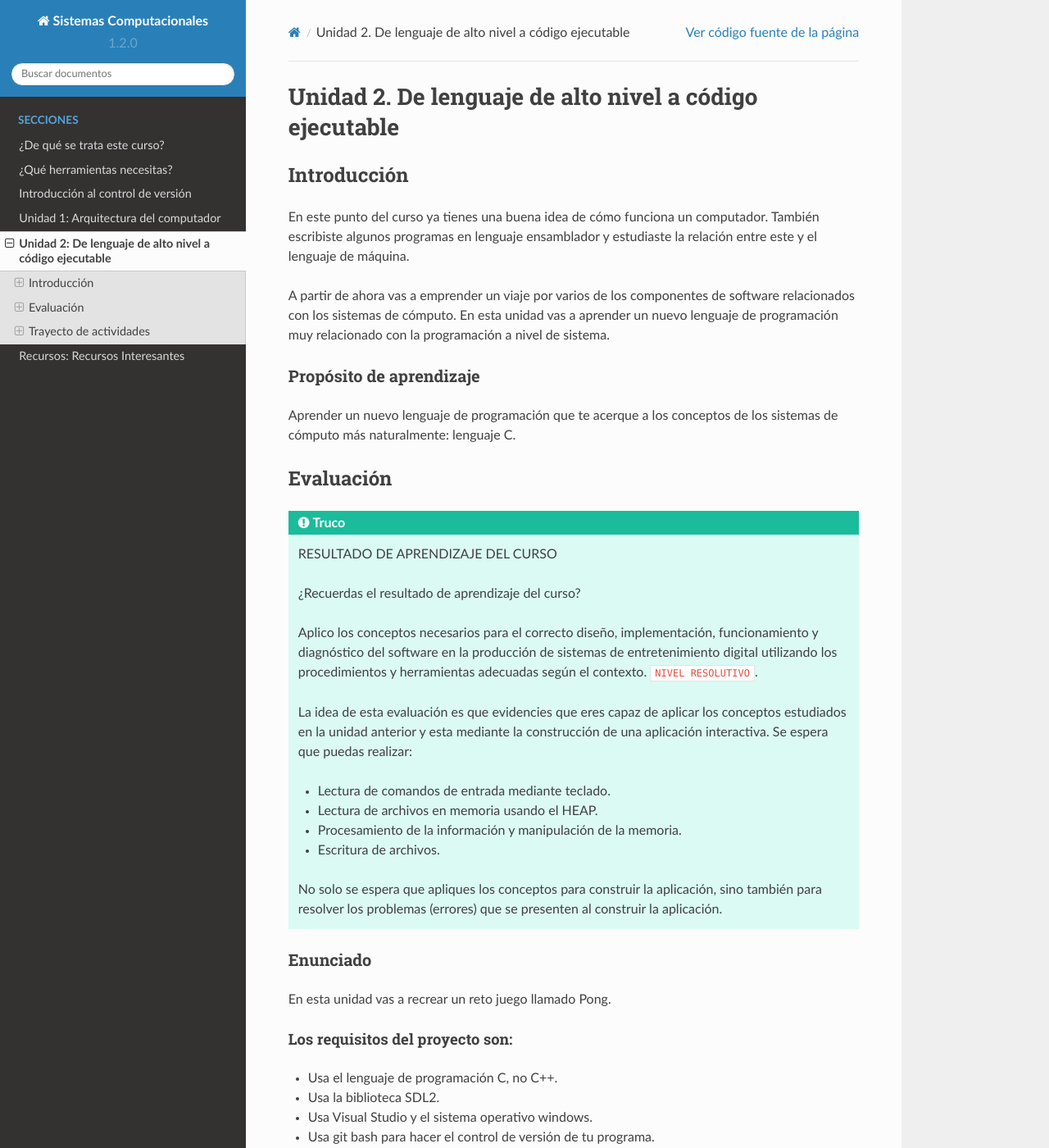
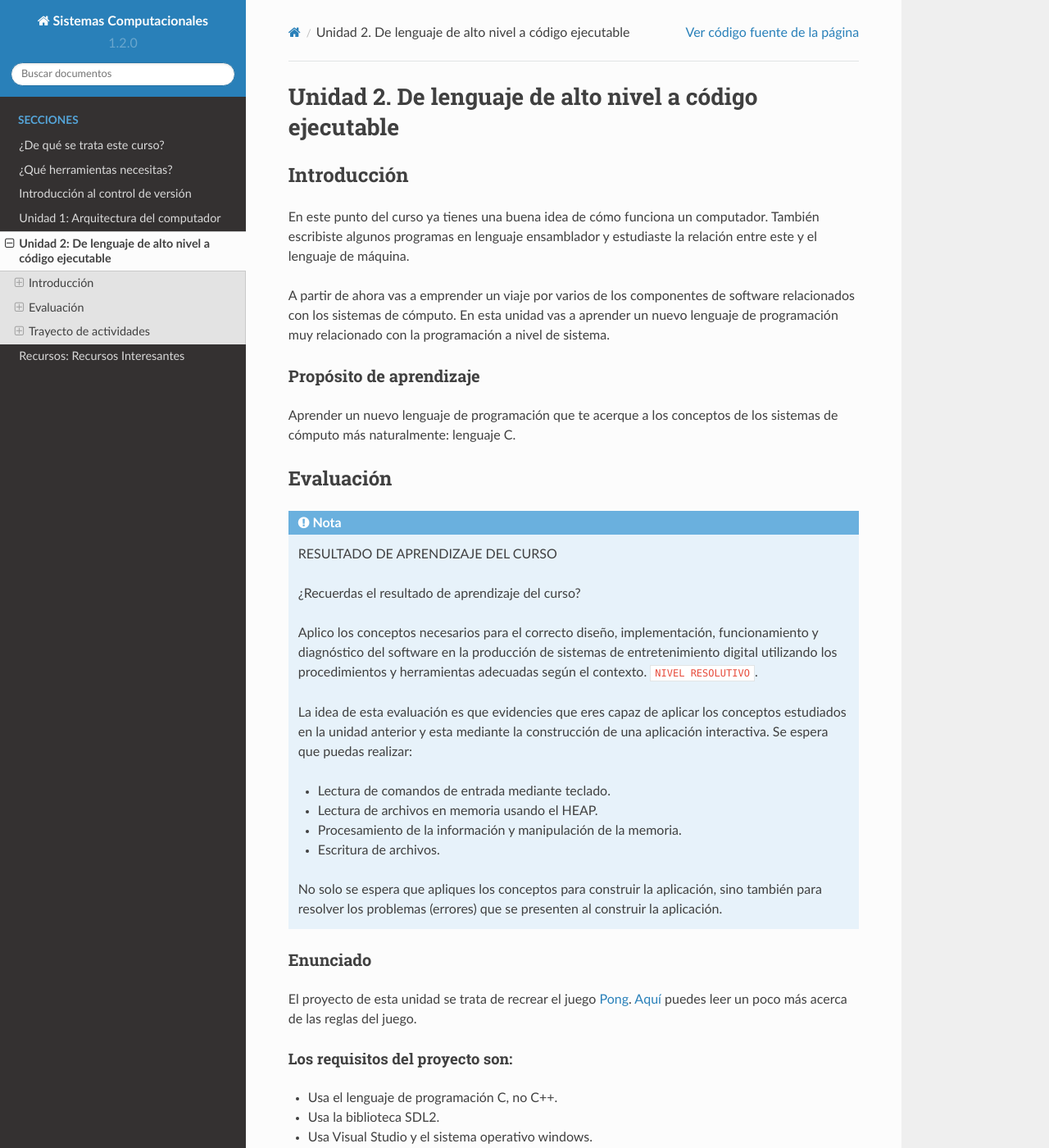
Before and after one commit to juanferfranco/SistemasComputacionales, a Sphinx documentation site: the page built from docs/_unidad2/unidad2.rst, in a window 1280 px wide and 1400 px high. Shown: the whole window at 82% size. Built offline with Sphinx 7.4.7 and the Read the Docs theme 2.0.0, drawn with Linux system fonts in a browser that asks for light colours.

Commit message:
Add some docs about Pong

```diff
--- a/docs/_unidad2/unidad2.rst
+++ b/docs/_unidad2/unidad2.rst
@@ -22,7 +22,7 @@ de los sistemas de cómputo más naturalmente: lenguaje C.
 Evaluación
 -----------------------------------
 
-.. tip:: RESULTADO DE APRENDIZAJE DEL CURSO
+.. note:: RESULTADO DE APRENDIZAJE DEL CURSO
 
   ¿Recuerdas el resultado de aprendizaje del curso?
 
@@ -47,7 +47,8 @@ Evaluación
 Enunciado
 ************
 
-En esta unidad vas a recrear un reto juego llamado Pong.
+El proyecto de esta unidad se trata de recrear el juego `Pong <https://youtu.be/fiShX2pTz9A>`__.
+`Aquí <https://en.wikipedia.org/wiki/Pong>`__ puedes leer un poco más acerca de las reglas del juego.
 
 Los requisitos del proyecto son:
 ^^^^^^^^^^^^^^^^^^^^^^^^^^^^^^^^^
```
